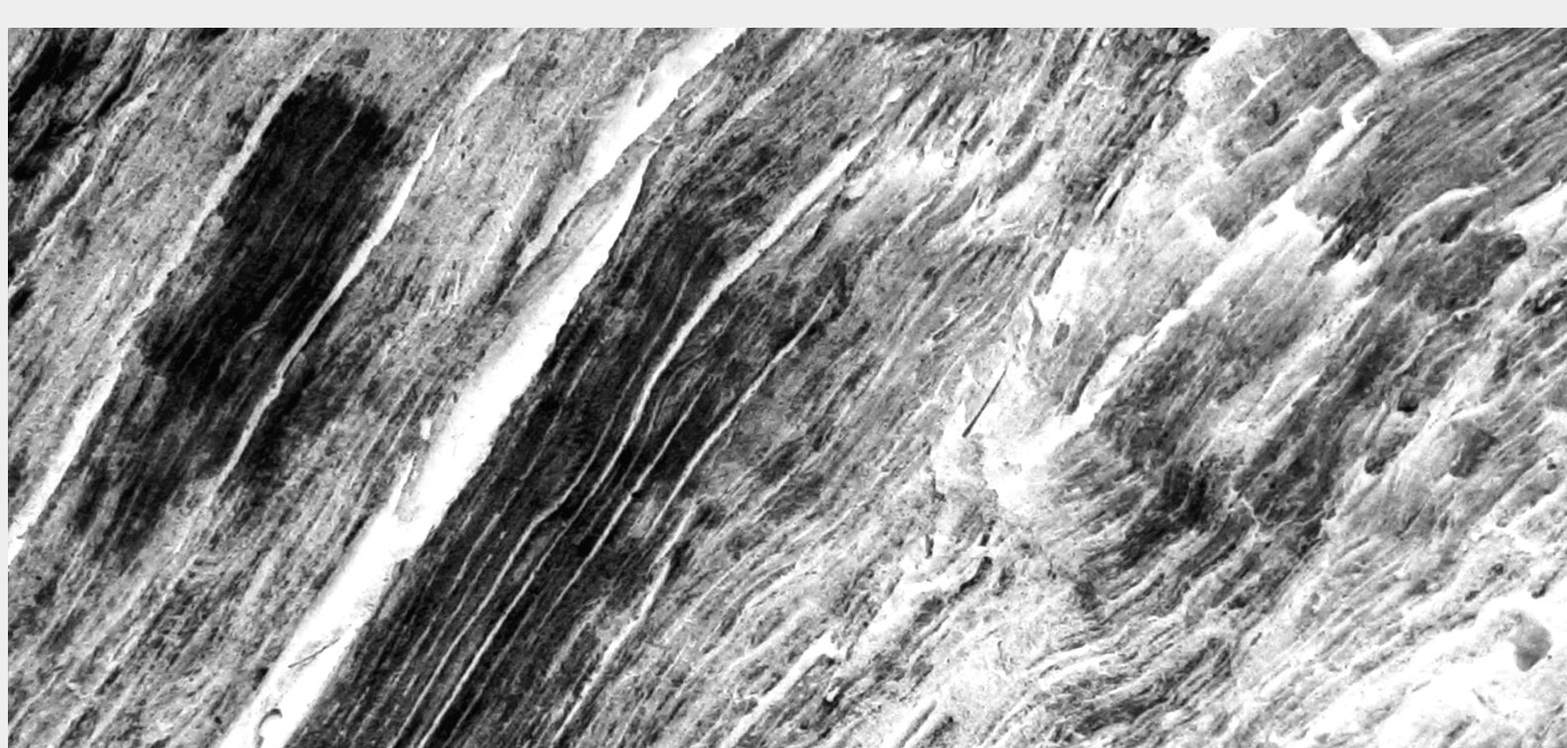
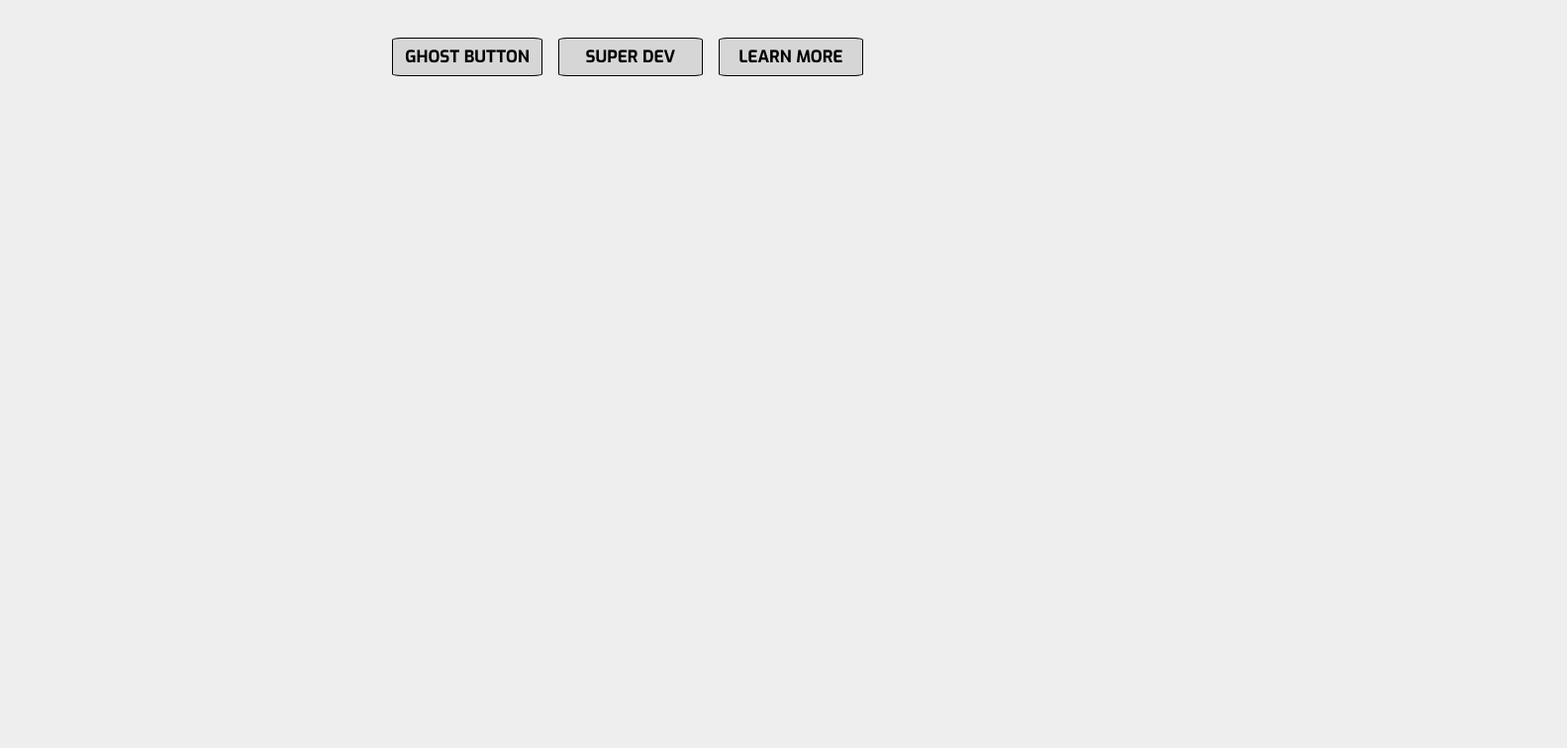
Before and after one commit to devonash/exercise-4, a plain HTML site: page index.html in a window 1280 px wide. Shown: the top 756 px of the page at 99% size, 1583 px wide, since content can reach past the window. Drawn offline with Linux system fonts and the light colour scheme.

Commit message:
refactor(html): take out img

```diff
--- a/index.html
+++ b/index.html
@@ -12,7 +12,6 @@
   </head>
 
   <body>
-    <img class="bg" src="img/bw-waves.jpg" alt="waves"></img>
     <div class="grid">
       <div class="unit unit-xs-1 unit-s-1 unit-m-1 unit-l-1">
         <!-- http://codepen.io/kanishkkunal/pen/azoLpo -->
```
